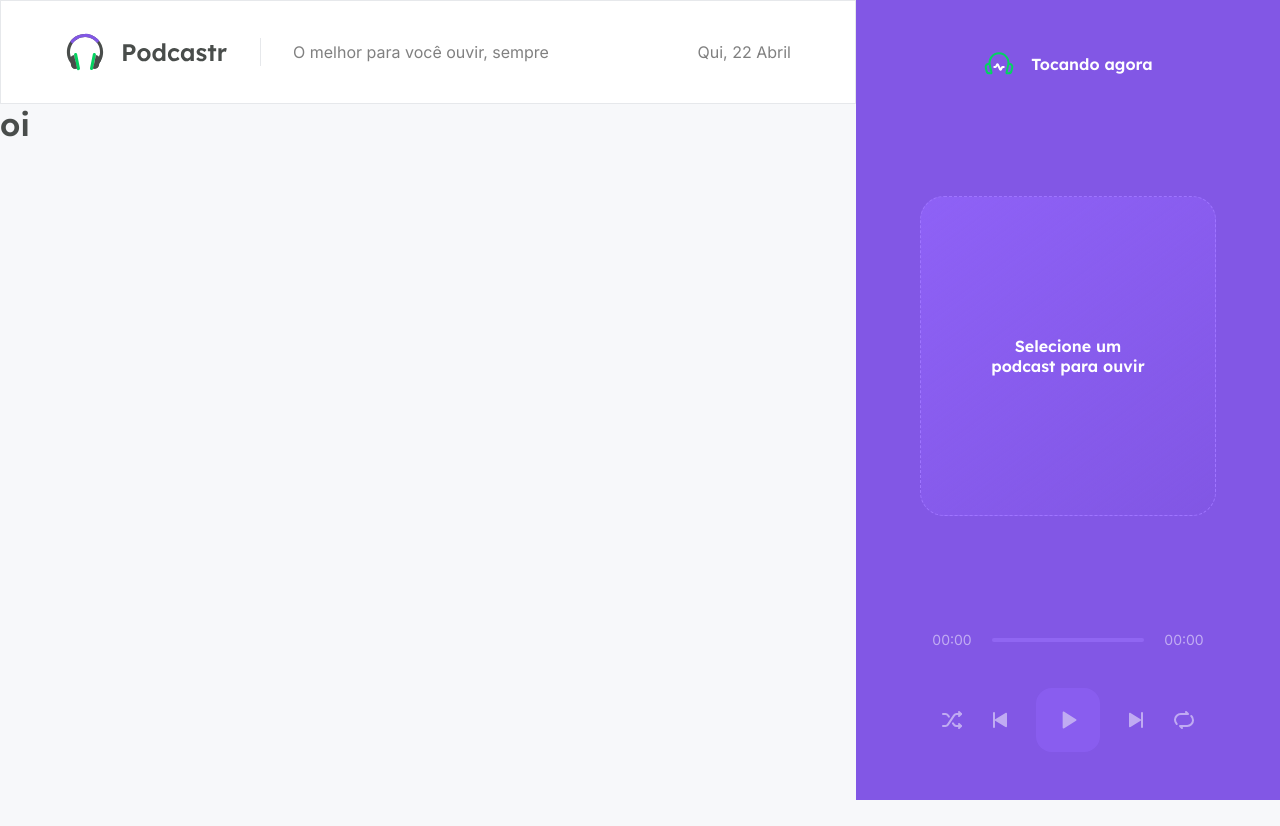
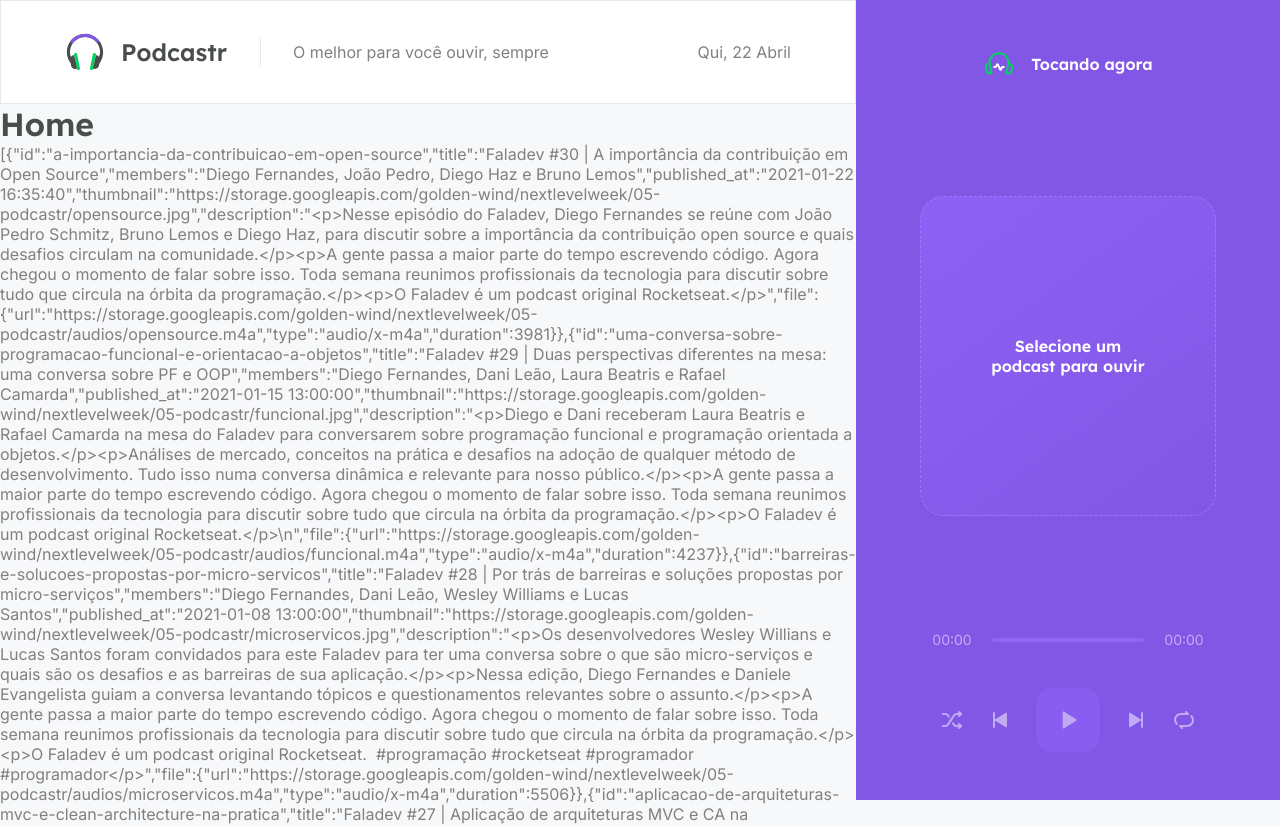
Before and after one commit to dhianapereira/podcastr, a Next.js app: page / in a window 1280 px wide. Shown: the top 826 px of the page. Before the commit the page ends 800 px from the top, so only its background shows below. Built offline with nearby package versions, Linux system fonts and the light colour scheme; data requests are answered from the project's data file.

Commit message:
Add: SSG

```diff
--- a/src/pages/index.tsx
+++ b/src/pages/index.tsx
@@ -1,7 +1,22 @@
 import { Header } from "../components/Header";
 
-export default function Home() {
+export default function Home(props) {
   return (
-    <h1>oi</h1>
+    <div>
+      <h1>Home</h1>
+      <p>{JSON.stringify(props.episodes)}</p>
+    </div>
   )
 }
+
+export async function getStaticProps() {
+  const response = await fetch("https://localhost:3333/episodes");
+  const data = await response.json();
+
+  return {
+    props: {
+      episodes: data,
+    },
+    revalidate: 60 * 60 * 8,
+  }
+}
```
